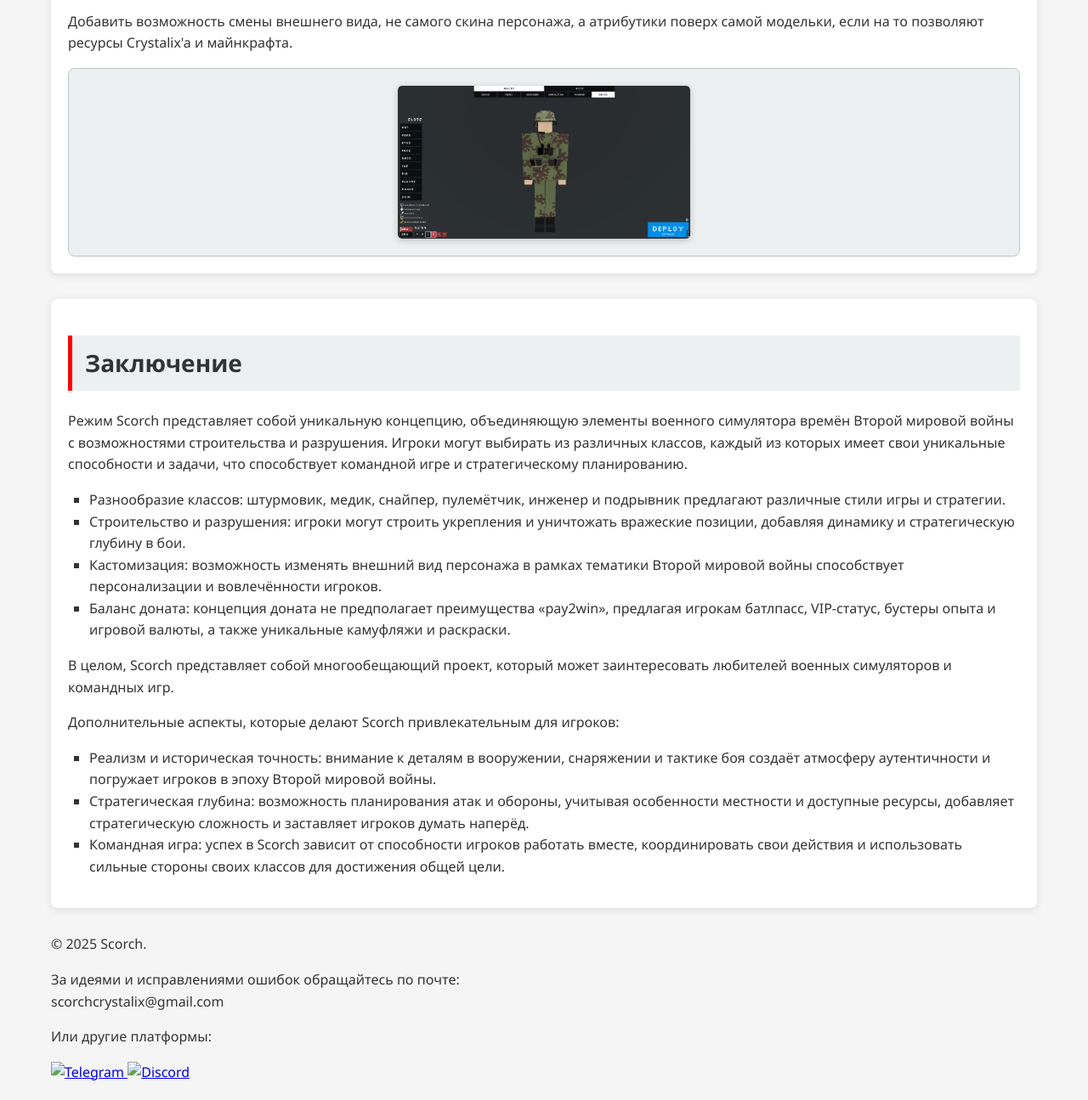
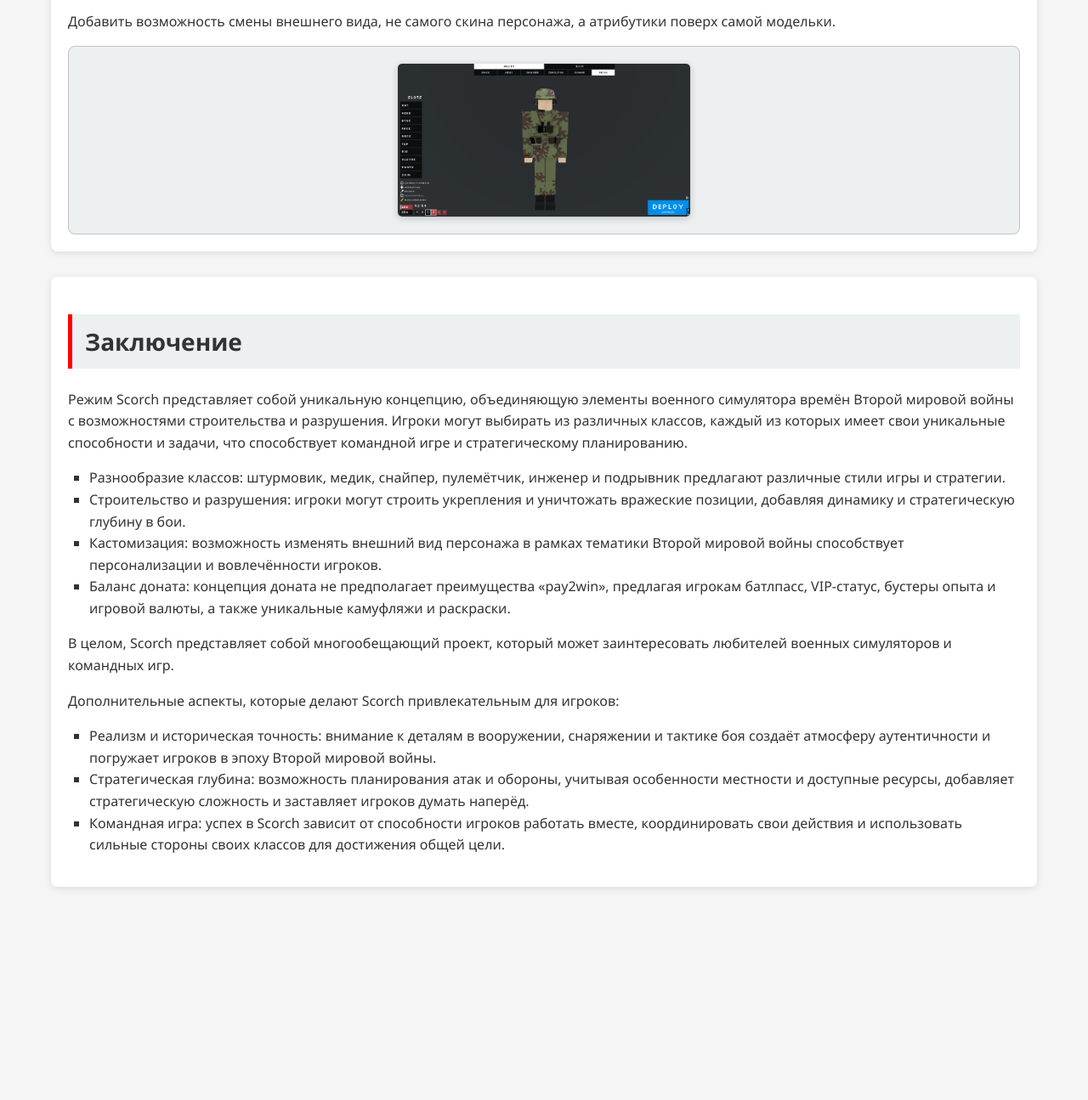
Before and after one commit to jinninja/preza, a plain HTML site: page index.html in a window 1280 px wide. Shown: the part 4918-6213 px from the top of the page at 85% size. After the commit the page ends 6182 px from the top, so only its background shows below. Drawn offline with Linux system fonts and the light colour scheme.

Commit message:
MainLast

```diff
--- a/index.html
+++ b/index.html
@@ -116,7 +116,7 @@
             <div class="text-block">
                 <h2 id="custom">Кастомизация</h2>
                 <p>У игроков будет возможность менять внешний вид своего персонажа, не отходя от тематики Второй мировой, за игровую валюту.</p>
-                <p>Добавить возможность смены внешнего вида, не самого скина персонажа, а атрибутики поверх самой модельки, если на то позволяют ресурсы Crystalix'a и майнкрафта.</p>
+                <p>Добавить возможность смены внешнего вида, не самого скина персонажа, а атрибутики поверх самой модельки.</p>
                 <div class="photo-container">
                     <img src="custom.png">
                 </div>
@@ -138,20 +138,8 @@
                     <li>Командная игра: успех в Scorch зависит от способности игроков работать вместе, координировать свои действия и использовать сильные стороны своих классов для достижения общей цели.</li>
                 </ul>
             </div>
-            <footer>
-                <div class="footer-content">
-                    <p>© 2025 Scorch.</p>
-                    <p>За идеями и исправлениями ошибок обращайтесь по почте:<br>scorchcrystalix@gmail.com</p>
-                    <p>Или другие платформы:</p>
-                    <div class="social-buttons">
-                        <a href="https://telegram.org" target="_blank">
-                            <img src="telegram.png" alt="Telegram">
-                        </a>
-                        <a href="https://discord.com" target="_blank">
-                            <img src="discord.png" alt="Discord">
-                        </a>
-                    </div>
-                </div>
+            <footer style="height: 170px;">
+
             </footer>
         </div>
     </div>
```
